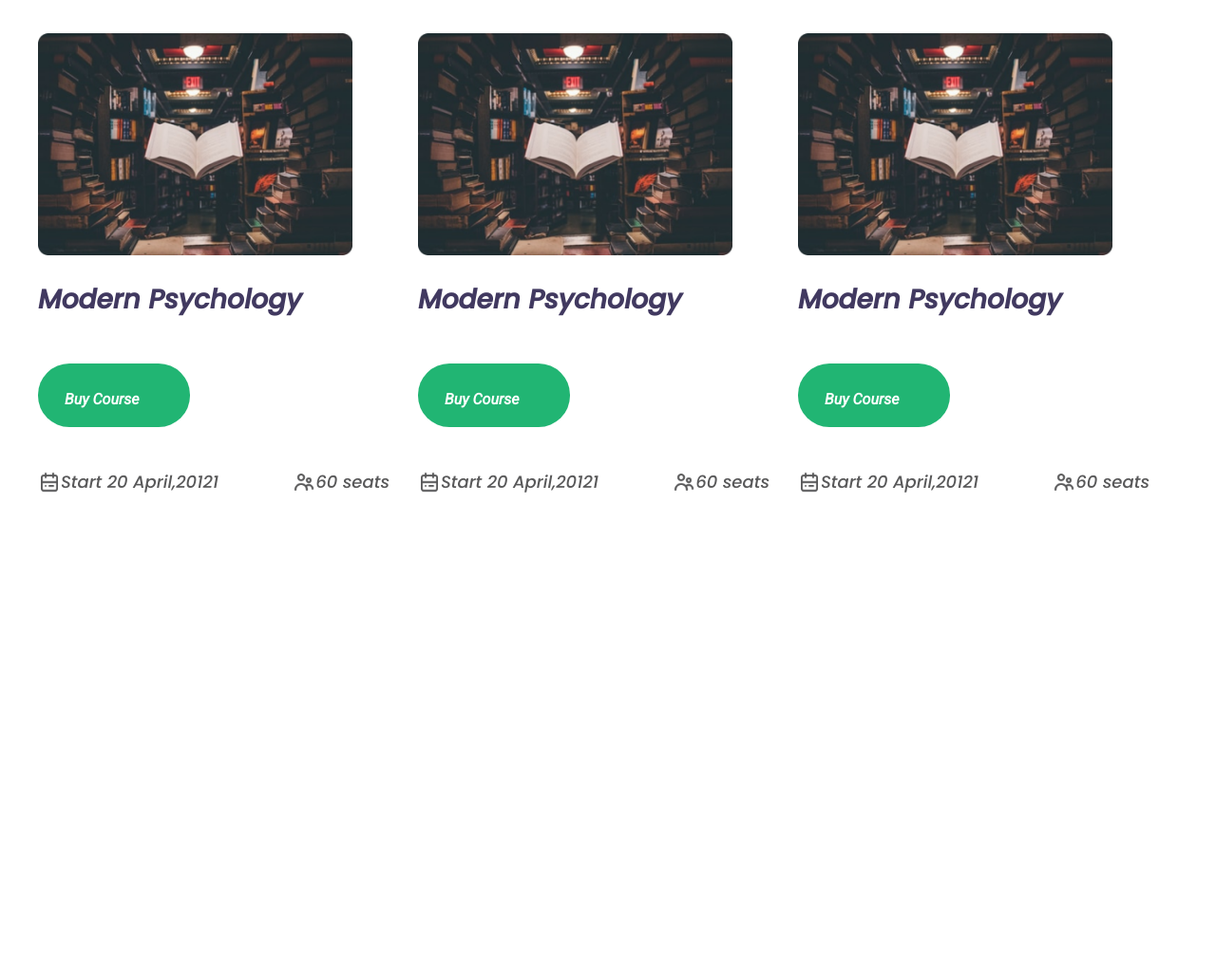
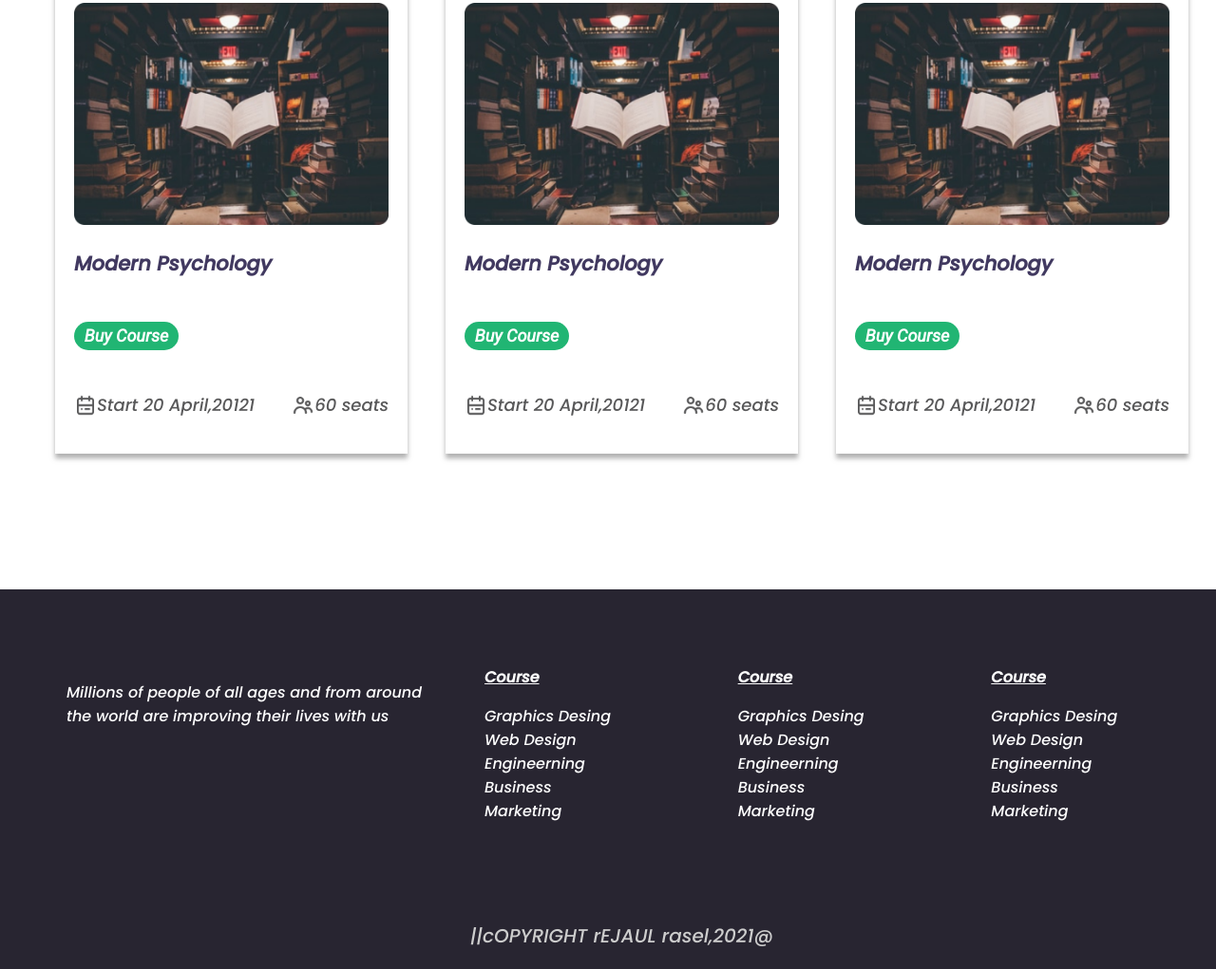
Before and after one commit to rejaulrasel/E-SCHOOL, a plain HTML site: page index.html in a window 1280 px wide. Shown: the part 1148-2169 px from the top of the page at 95% size. Before the commit the page ends 1687 px from the top, so only its background shows below. Drawn offline with Linux system fonts and the light colour scheme.

Commit message:
finished

```diff
--- a/index.html
+++ b/index.html
@@ -1,5 +1,6 @@
 <!DOCTYPE html>
 <html lang="en">
+
 <head>
     <meta charset="UTF-8">
     <meta http-equiv="X-UA-Compatible" content="IE=edge">
@@ -8,6 +9,7 @@
     <link rel="stylesheet" href="styles/styles.css">
     <title>E-School</title>
 </head>
+
 <body>
     <!-------------------------------
         Header parts
@@ -32,7 +34,8 @@
             <div class="school-intro-first-part">
                 <p>Are you ready to learn</p>
                 <h1>Learn With Fun <br> on <span class="any-schedule-colour">Any Schedule</span> </h1>
-                 <p>Lorem ipsum dolor sit, amet <br> consectetur adipisicing ndhhs s elit. Eius, nostrumed sg hdd .<p>
+                <p>Lorem ipsum dolor sit, amet <br> consectetur adipisicing ndhhs s elit. Eius, nostrumed sg hdd .
+                <p>
                     <a class="link-button" href="">Get Started</a>
             </div>
             <div class="school-image">
@@ -45,7 +48,7 @@
         <div class="school-performance">
             <div class="topic">
                 <div class="topic-image">
-                 <img  src="photos/icon/book.png" alt="">
+                    <img src="photos/icon/book.png" alt="">
                 </div>
                 <div class="number-description">
                     <h1 class="topic-number">1500+topic</h1>
@@ -54,7 +57,7 @@
             </div>
             <div class="topic">
                 <div class="topic-image">
-                 <img  src="photos/icon/Students.png" alt="">
+                    <img src="photos/icon/Students.png" alt="">
                 </div>
                 <div>
                     <h1 class="topic-number">1500+topic</h1>
@@ -63,7 +66,7 @@
             </div>
             <div class="topic">
                 <div class="topic-image">
-                 <img  src="photos/icon/Test.png" alt="">
+                    <img src="photos/icon/Test.png" alt="">
                 </div>
                 <div>
                     <h1 class="topic-number">9K+ Test</h1>
@@ -72,7 +75,7 @@
             </div>
             <div class="topic">
                 <div class="topic-image">
-                 <img  src="photos/icon/Student.png" alt="">
+                    <img src="photos/icon/Student.png" alt="">
                 </div>
                 <div>
                     <h1 class="topic-number">1800+ Student</h1>
@@ -80,7 +83,7 @@
                 </div>
             </div>
         </div>
-         <div class="online-courses-part">
+        <section class="online-courses-part">
             <div class="course-heading">
                 <h1>Online Course</h1>
             </div>
@@ -94,7 +97,8 @@
                             <h1>Modern Psychology</h1>
                         </div>
                         <div class="link-button buy-course">
-                          <p>Buy Course<p>
+                            <p>Buy Course
+                            <p>
                         </div>
                         <div class="course-schedule">
                             <div class="time">
@@ -125,7 +129,8 @@
                             <h1>Modern Psychology</h1>
                         </div>
                         <div class="link-button buy-course">
-                          <p>Buy Course<p>
+                            <p>Buy Course
+                            <p>
                         </div>
                         <div class="course-schedule">
                             <div class="time">
@@ -156,7 +161,8 @@
                             <h1>Modern Psychology</h1>
                         </div>
                         <div class="link-button buy-course">
-                          <p>Buy Course<p>
+                            <p>Buy Course
+                            <p>
                         </div>
                         <div class="course-schedule">
                             <div class="time">
@@ -179,8 +185,51 @@
                     </div>
                 </div>
                 <div>
+        </section>
+    </main>
+    <footer>
+        <section class="footer-section">
+            <div class="footer-column">
+                <p>Millions of people of all ages and from around
+                    the world are improving their lives with us</p>
             </div>
-     </main>
+            <div class="footer-column">
+                <div class="title">Course</div>
+                <ul>
+                    <li><a href="">Graphics Desing</a></li>
+                    <li><a href="">Web Design</a></li>
+                    <li><a href="">Engineerning</a></li>
+                    <li><a href="">Business</a></li>
+                    <li><a href="">Marketing</a></li>
+                </ul>
+            </div>
+            <div class="footer-column">
+                <div class="title">Course</div>
+                <ul>
+                    <li><a href="">Graphics Desing</a></li>
+                    <li><a href="">Web Design</a></li>
+                    <li><a href="">Engineerning</a></li>
+                    <li><a href="">Business</a></li>
+                    <li><a href="">Marketing</a></li>
+                </ul>
+            </div>
+            <div class="footer-column">
+                <div class="title">Course</div>
+                <ul>
+                    <li><a href="">Graphics Desing</a></li>
+                    <li><a href="">Web Design</a></li>
+                    <li><a href="">Engineerning</a></li>
+                    <li><a href="">Business</a></li>
+                    <li><a href="">Marketing</a></li>
+                </ul>
+            </div>
+            <div class="copyright">
+                <p>||cOPYRIGHT rEJAUL rasel,2021@</p>
+        </section>
+
+        </div>
+    </footer>
 
 </body>
+
 </html>
--- a/styles/styles.css
+++ b/styles/styles.css
@@ -40,21 +40,25 @@ ul a{
 
 }
 
+
+
 ul{
     list-style: none;
     display: flex;
 }
 .link-button{
     text-decoration: none;
-    width: 104px;
-    height: 43px;
+    width: 110px;
+    height: 30px;
     background: #21B573;
-    border-radius: 33px;
-    padding: 12px 28px;
-    font-size: 16px;
+    border-radius: 15px;
+    display: flex;
+    justify-content: center;
+    align-items: center;
+    font-size: 18px;
     font-family: 'Roboto', sans-serif;
     color: #FFFFFF;
-    font-weight: 700;
+    font-weight: 900;
 
 }
 .school-image img{
@@ -130,27 +134,38 @@ ul{
       Online Course part
  -------------------------------*/
 
+ .online-courses-part{
+    width: 1349px;
+    height: 576px;
+    margin-bottom: 180px;
+
+ }
 .course-heading{
      color: #413960;
-     font-size: 30px;
+     font-size: 25px;
      display: flex;
      justify-content: center;
+     text-decoration: underline;
+
 
  }
  .courses{
      display: flex;
      justify-content: center;
 
+
+
  }
  .course{
-    width: 370px;
-    height: 483px;
-    margin-right: 30px;
+    margin-right: 40px;
+    padding: 20px;
+    box-shadow: 0px 5px 5px  rgba(128, 128, 128, 0.61);
 
  }
  .course-image img{
     width: 331px;
     height: 234px;
+
  }
  .course-name{
      color:#413960;
@@ -160,10 +175,14 @@ ul{
  }
  .buy-course{
     margin-bottom: 34px;
+
+
+
  }
  .course-schedule{
      display: flex;
      justify-content:space-between;
+
  }
 
  .calendar img{
@@ -181,3 +200,48 @@ ul{
      display: flex;
      align-items: center;
  }
+
+
+ /*------------------------------
+         FOOTER PART
+  -------------------------------*/
+footer{
+    height: 400px;
+    background: #282531;
+
+}
+.footer-section{
+    width: 1200px;
+    display: grid;
+    grid-template-columns: 400px repeat(3,1fr);
+    position: relative;
+    top: 80px;
+    left: 70px;
+
+}
+.footer-column{
+    color: #FFFFFF;
+    font-size: 16px;
+
+
+}
+.title{
+ margin-left: 40px;
+ font-weight: 600;
+ text-decoration:underline;
+}
+.footer-column ul{
+      display: block;
+  }
+.footer-column li a{
+    color: #FFFFFF;
+  }
+  .copyright{
+       height:50px;
+      color: #CDCDCD;
+      font-size:20px;
+      font-weight:400px;
+      position: absolute;
+      left: 425px;
+      top: 250px;
+  }
```
Lines whose indentation alone changed are shown as unchanged.
